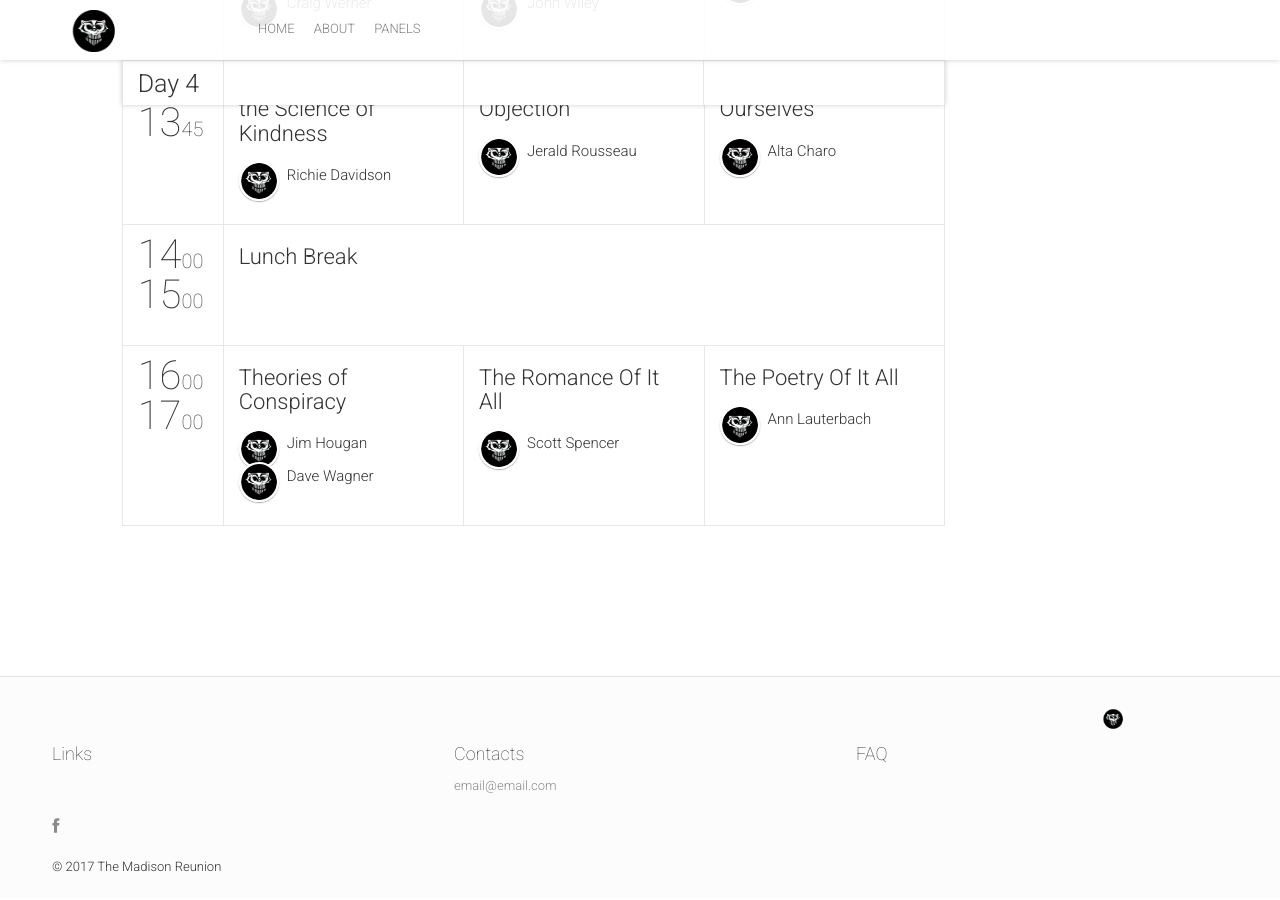
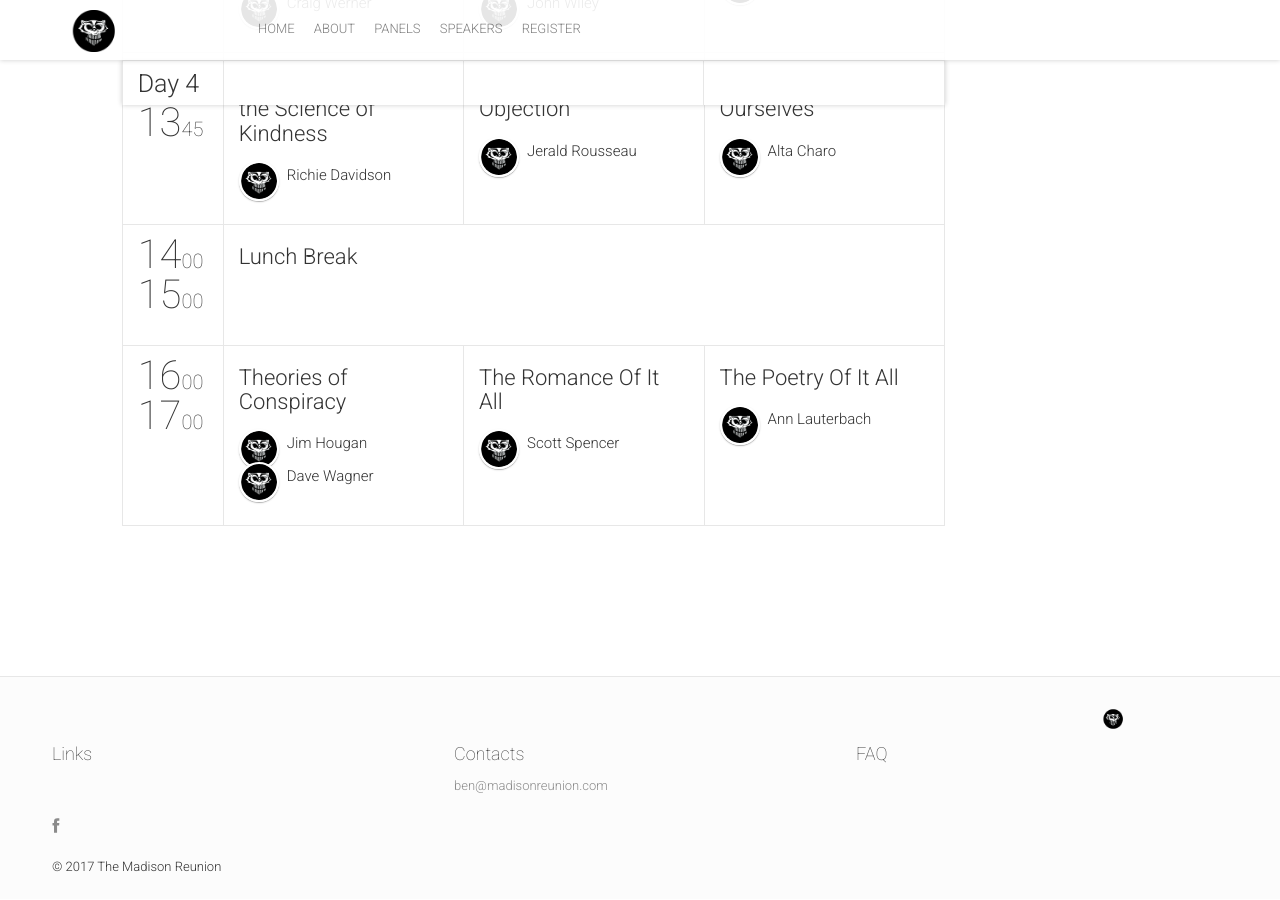
Before and after one commit to fourthirty-two/the-madison-reunion, a Jekyll site: the page built from schedule.html, in a window 1280 px wide and 900 px high, scrolled down 3801 px. Built offline with Jekyll 4.4.1, drawn with Linux system fonts in a browser that asks for light colours; nearby versions of some CDN libraries; comment, search, counter and statistics services are not loaded.

Commit message:
:notes: Speakers section updated

```diff
--- a/_config.yml
+++ b/_config.yml
@@ -11,7 +11,7 @@
 
 # Site Settings
 title: "The Madison Reunion"
-email: "email@here.co"
+email: "ben@madisonreunion.com"
 description: "Bringing the '60s back home"
 baseurl: ""
 url: "http://madisonreunion.com"
@@ -24,7 +24,7 @@
 organizerName: "The Madison Reunion"
 organizerAlternateName: "The Madison Reunion"
 organizerDescription: "Bringing the '60s back home"
-organizerEmail: "themadisonreunion@gmail.com"
+organizerEmail: "ben@madisonreunion.com"
 organizerLogo: "/img/logo/bucky-logo-black-w-text.png"
 organizerLink: "http://madisonreunion.com"
 
@@ -44,10 +44,10 @@
 navigationLinks:
  - {permalink: "/#top-section-hero", text: "Home"}
  #- {permalink: "/blog/", text: "Blog"}
- - {permalink: "/#about", text: "about"}
+ - {permalink: "/#about", text: "About"}
  - {permalink: "/#latest-news", text: "Panels"}
- #- {permalink: "/team/", text: "Team"}
- #- {permalink: "/logistics/", text: "Logistics"}
+ - {permalink: "/#rockstar-speakers", text: "Speakers"}
+ - {permalink: "/#subscribe", text: "Register"}
  #- {permalink: "/hackathon/", text: "Hackathon"}
 bottomNavigationLinks:
  #- {link: "https://bit.ly/dfua-c4p", text: "Become a speaker"}
@@ -105,7 +105,7 @@
 mapMobileCenterCoordinates: "43.0717916, -89.4100213"
 
 # Venue Block
-venueBlockTitle: "Madison Reunion"
+venueBlockTitle: "Madison In The '60s"
 venueBigImage: "street-night.jpg"
 venueSmallImage1: "state-st-1960.jpg"
 venueSmallImage2: "register-sombrero.jpg"
@@ -176,7 +176,7 @@
 socialLinks:
  # - {link: "https://plus.google.com/b/102444623953913144164", icon: "google-plus"}
  # - {link: "https://twitter.com/intent/user?screen_name=GDGLviv", icon: "twitter"}
- - {link: "https://facebook.com/GDGLviv", icon: "facebook"}
+ - {link: "https://facebook.com/madisonreunion", icon: "facebook"}
  #- {permalink: "/feed.xml", icon: "rss"}
 footerBlocks:
  -
@@ -187,7 +187,7 @@
  -
   title: "Contacts"
   links:
-   - {link: "mailto:hello@test", text: "email@email.com"}
+   - {link: "ben@madisonreunion.com", text: "ben@madisonreunion.com"}
  -
   title: "FAQ"
   links:
--- a/speakers.html
+++ b/speakers.html
@@ -1,6 +1,7 @@
 ---
 layout: default
 title: Speakers
+image: protest-bus.jpg
 permalink: /speakers/
 modal: all
 ---
```
Also changed, not shown: _data/speakers.yml (+6 -2 lines), img/sections-background/protest-bus.jpg (added).
